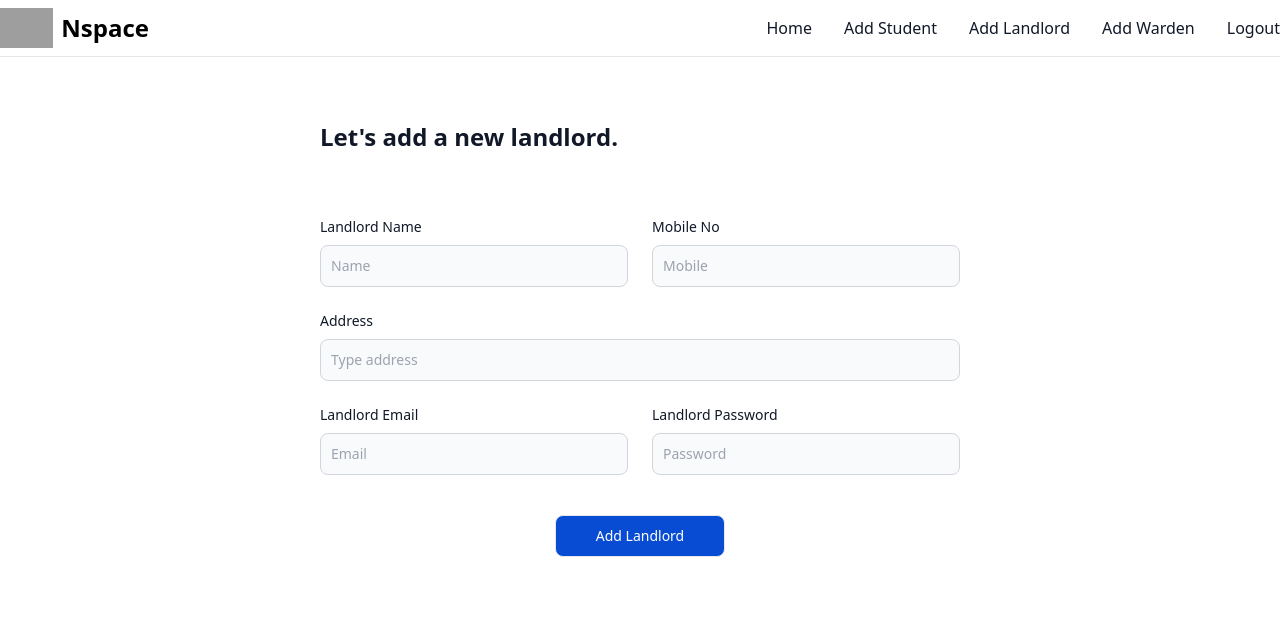
After one commit to Rashminda121/NSpace, a PHP site: page /admin/addLandlord.php in a window 1280 px wide. The commit adds this page. Shown: the top 620 px of the page. Run offline with PHP 8.4, Linux system fonts and the light colour scheme; some libraries are stand-ins or nearby versions; grey boxes are pictures that could not be loaded.

Commit message:
Landlord form frontend completed

```diff
--- /dev/null
+++ b/admin/addLandlord.php
@@ -0,0 +1,51 @@
+<!DOCTYPE html>
+<html lang="en">
+<head>
+    <meta charset="UTF-8">
+    <meta name="viewport" content="width=device-width, initial-scale=1.0">
+    <script src="https://cdn.tailwindcss.com"></script>
+    <title>Add Landlord</title>
+</head>
+<body>
+<?php include("adminNavbar.php"); ?>
+<section class="bg-white ">
+  <div class="py-8 px-4 mx-auto max-w-2xl lg:py-16">
+      <h2 class="mb-10 text-2xl font-bold text-gray-900">Let's add a new landlord.</h2>
+      <form action="addLandlord.php" method="post">
+          <div class="grid gap-4 sm:grid-cols-2 sm:gap-6 mt-16">
+              <div class="w-full">
+                  <label for="lname" class="block mb-2 text-sm font-medium text-gray-900 ">Landlord Name</label>
+                  <input type="text" name="lname" id="lname" class="bg-gray-50 border border-gray-300 text-gray-900 text-sm rounded-lg focus:ring-primary-600 focus:border-primary-600 block w-full p-2.5" placeholder="Name" required="">
+              </div>
+              <div class="w-full">
+                  <label for="lmobile" class="block mb-2 text-sm font-medium text-gray-900 ">Mobile No</label>
+                  <input type="text" name="lmobile" id="lmobile" class="bg-gray-50 border border-gray-300 text-gray-900 text-sm rounded-lg focus:ring-primary-600 focus:border-primary-600 block w-full p-2.5" placeholder="Mobile" required="">
+              </div>
+              <div class="sm:col-span-2">
+                  <label for="laddress" class="block mb-2 text-sm font-medium text-gray-900">Address</label>
+                  <input type="text" name="laddress" id="laddress" class="bg-gray-50 border border-gray-300 text-gray-900 text-sm rounded-lg focus:ring-primary-600 focus:border-primary-600 block w-full p-2.5" placeholder="Type address" required="">
+              </div>
+              <div class="w-full">
+                  <label for="lemail" class="block mb-2 text-sm font-medium text-gray-900 ">Landlord Email</label>
+                  <input type="text" name="lemail" id="lemail" class="bg-gray-50 border border-gray-300 text-gray-900 text-sm rounded-lg focus:ring-primary-600 focus:border-primary-600 block w-full p-2.5" placeholder="Email" required="">
+              </div>
+              <div class="w-full">
+                  <label for="lpassword" class="block mb-2 text-sm font-medium text-gray-900 ">Landlord Password</label>
+                  <input type="password" name="lpassword" id="lpassword" class="bg-gray-50 border border-gray-300 text-gray-900 text-sm rounded-lg focus:ring-primary-600 focus:border-primary-600 block w-full p-2.5" placeholder="Password" required="">
+              </div>
+          </div>
+          <div class="flex justify-center">
+          <button type="submit" class="self-center border bg-[#084cd4] items-center px-10 py-2.5 mt-6 sm:mt-10 text-sm font-medium text-center text-white bg-primary-700 rounded-lg focus:ring-4 focus:ring-primary-200 hover:bg-primary-800">
+              Add Landlord
+          </button>
+          </div>
+      </form>
+  </div>
+</section>
+
+
+
+
+
+</body>
+</html>
--- a/admin/adminNavbar.php
+++ b/admin/adminNavbar.php
@@ -19,7 +19,7 @@
           <a href="/nspace/admin/addStudent.php" class="block py-2 px-3 text-gray-900 rounded hover:bg-gray-100 md:hover:bg-transparent md:border-0 md:hover:text-blue-700 md:p-0">Add Student</a>
         </li>
         <li>
-          <a href="#" class="block py-2 px-3 text-gray-900 rounded hover:bg-gray-100 md:hover:bg-transparent md:border-0 md:hover:text-blue-700 md:p-0 ">Add Landlord</a>
+          <a href="/nspace/admin/addLandlord.php" class="block py-2 px-3 text-gray-900 rounded hover:bg-gray-100 md:hover:bg-transparent md:border-0 md:hover:text-blue-700 md:p-0 ">Add Landlord</a>
         </li>
         <li>
           <a href="#" class="block py-2 px-3 text-gray-900 rounded hover:bg-gray-100 md:hover:bg-transparent md:border-0 md:hover:text-blue-700 md:p-0 ">Add Warden</a>
--- a/admin/home.php
+++ b/admin/home.php
@@ -5,7 +5,7 @@
     <meta name="viewport" content="width=device-width, initial-scale=1.0">
     <script src="https://cdn.tailwindcss.com"></script>
     <script src="https://kit.fontawesome.com/866e8148a5.js" crossorigin="anonymous"></script>
-    <title>Document</title>
+    <title>Admin Dashboard</title>
 </head>
 <body>
 <?php include("adminNavbar.php"); ?>
```
Also changed, not shown: admin/addStudent.php (+4 -4 lines).
